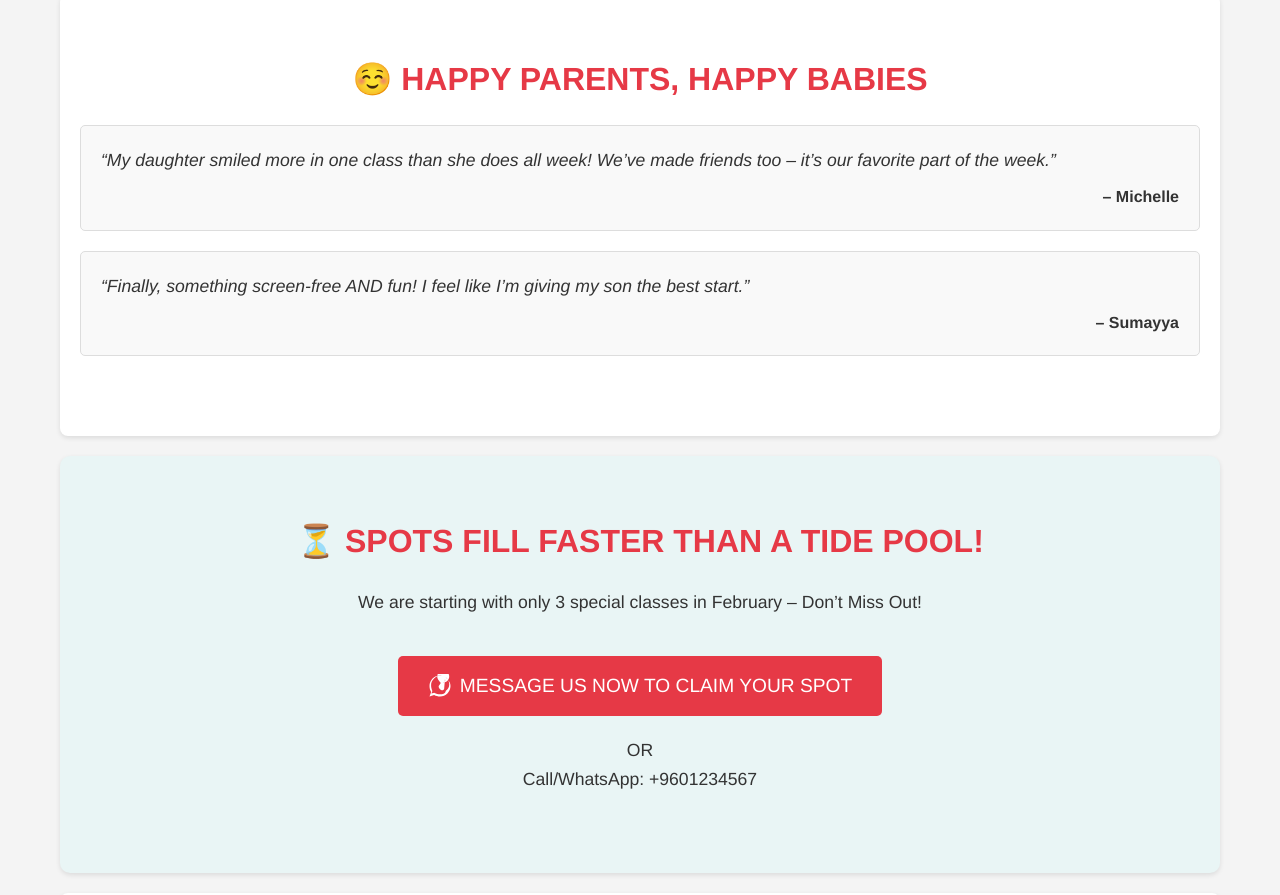
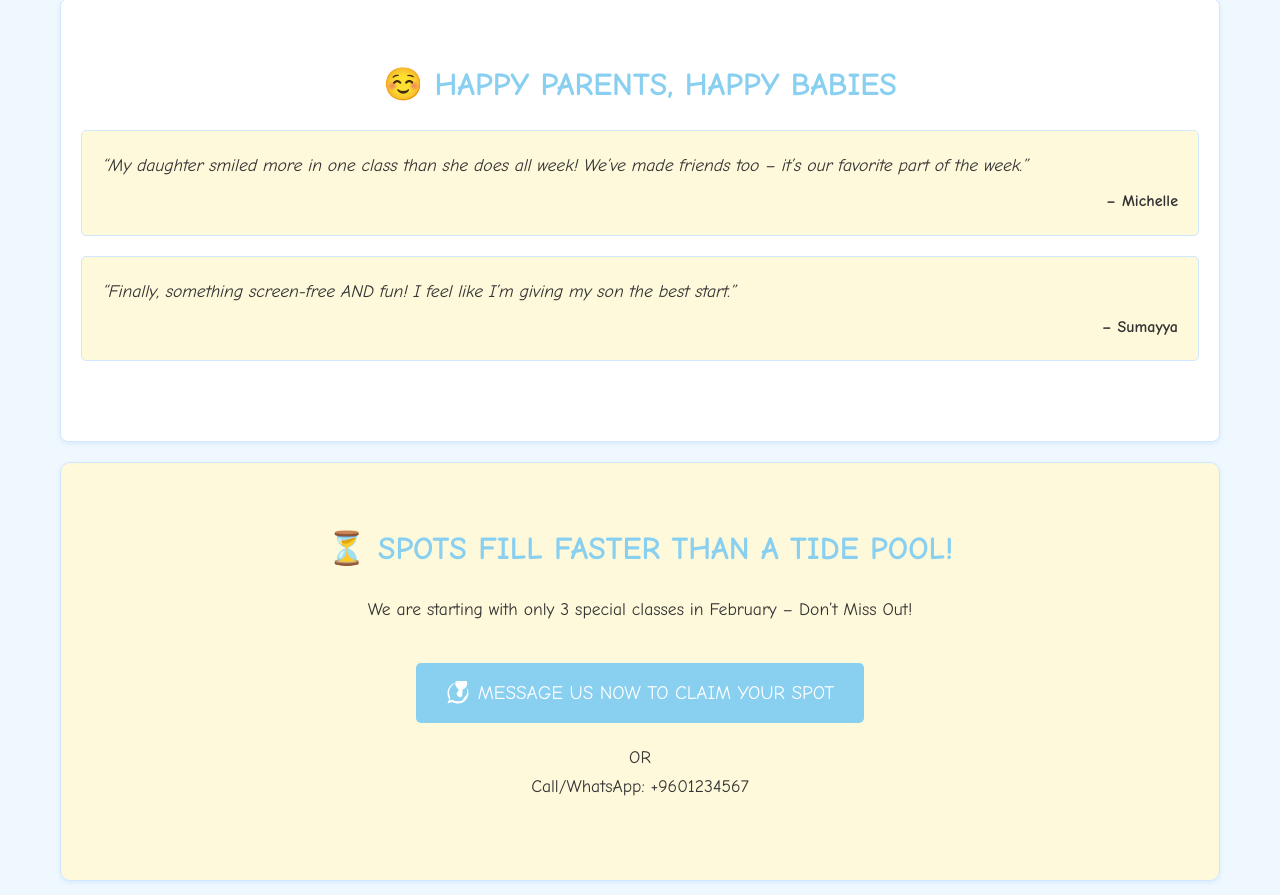
Before and after one commit to StoicEnso/babysensorymv.github.io, a plain HTML site: page index.html in a window 1280 px wide. Shown: the part 1297-2192 px from the top of the page. Drawn offline with Linux system fonts and the light colour scheme.

Commit message:
Update index.html

```diff
--- a/index.html
+++ b/index.html
@@ -12,10 +12,10 @@
       box-sizing: border-box;
     }
     body {
-      font-family: 'Helvetica Neue', Helvetica, Arial, sans-serif;
+      font-family: 'Comic Sans MS', cursive, sans-serif;
       line-height: 1.6;
       color: #333;
-      background-color: #f4f4f4;
+      background-color: #f0f8ff; /* Alice Blue for a soft baby feel */
     }
     .container {
       max-width: 1200px;
@@ -23,8 +23,8 @@
       padding: 20px;
     }
     header {
-      background: linear-gradient(to right, #2a9d8f, #264653);
-      color: #fff;
+      background: linear-gradient(135deg, #a2d2ff, #ffe066); /* Baby blue to pastel yellow */
+      color: #333;
       text-align: center;
       padding: 80px 20px;
     }
@@ -40,12 +40,13 @@
       background: #fff;
       margin-bottom: 20px;
       border-radius: 8px;
-      box-shadow: 0 2px 5px rgba(0,0,0,0.1);
+      box-shadow: 0 2px 5px rgba(162,210,255, 0.3);
+      border: 1px solid #d1e7ff;
     }
     section h2 {
       font-size: 2em;
       margin-bottom: 20px;
-      color: #E63946;
+      color: #89CFF0; /* Baby blue */
       text-align: center;
     }
     section p {
@@ -57,7 +58,7 @@
       font-style: italic;
       margin: 20px 0;
       padding-left: 20px;
-      border-left: 5px solid #E63946;
+      border-left: 5px solid #ffb6b9; /* Soft baby pink */
       color: #555;
     }
     ul {
@@ -76,12 +77,13 @@
       position: absolute;
       left: 0;
       top: 0;
+      color: #89CFF0;
     }
     .testimonial {
-      border: 1px solid #ddd;
+      border: 1px solid #d1e7ff;
       padding: 20px;
       border-radius: 5px;
-      background: #f9f9f9;
+      background: #fff9db; /* Light pastel yellow */
       margin-bottom: 20px;
     }
     .testimonial p {
@@ -96,12 +98,13 @@
     /* CTA Section */
     .cta-section {
       text-align: center;
-      background: #E9F5F5;
+      background: #fff9db; /* Light pastel yellow */
       padding: 60px 20px;
       border-radius: 10px;
+      border: 1px solid #d1e7ff;
     }
     .cta-section .cta-button {
-      background: #E63946;
+      background: #89CFF0; /* Baby blue */
       color: #fff;
       padding: 15px 30px;
       text-decoration: none;
@@ -113,7 +116,7 @@
       margin-top: 20px;
     }
     .cta-section .cta-button:hover {
-      background: #d62828;
+      background: #6495ED; /* Slightly darker blue on hover */
     }
     .cta-section .cta-button svg {
       width: 24px;
```
